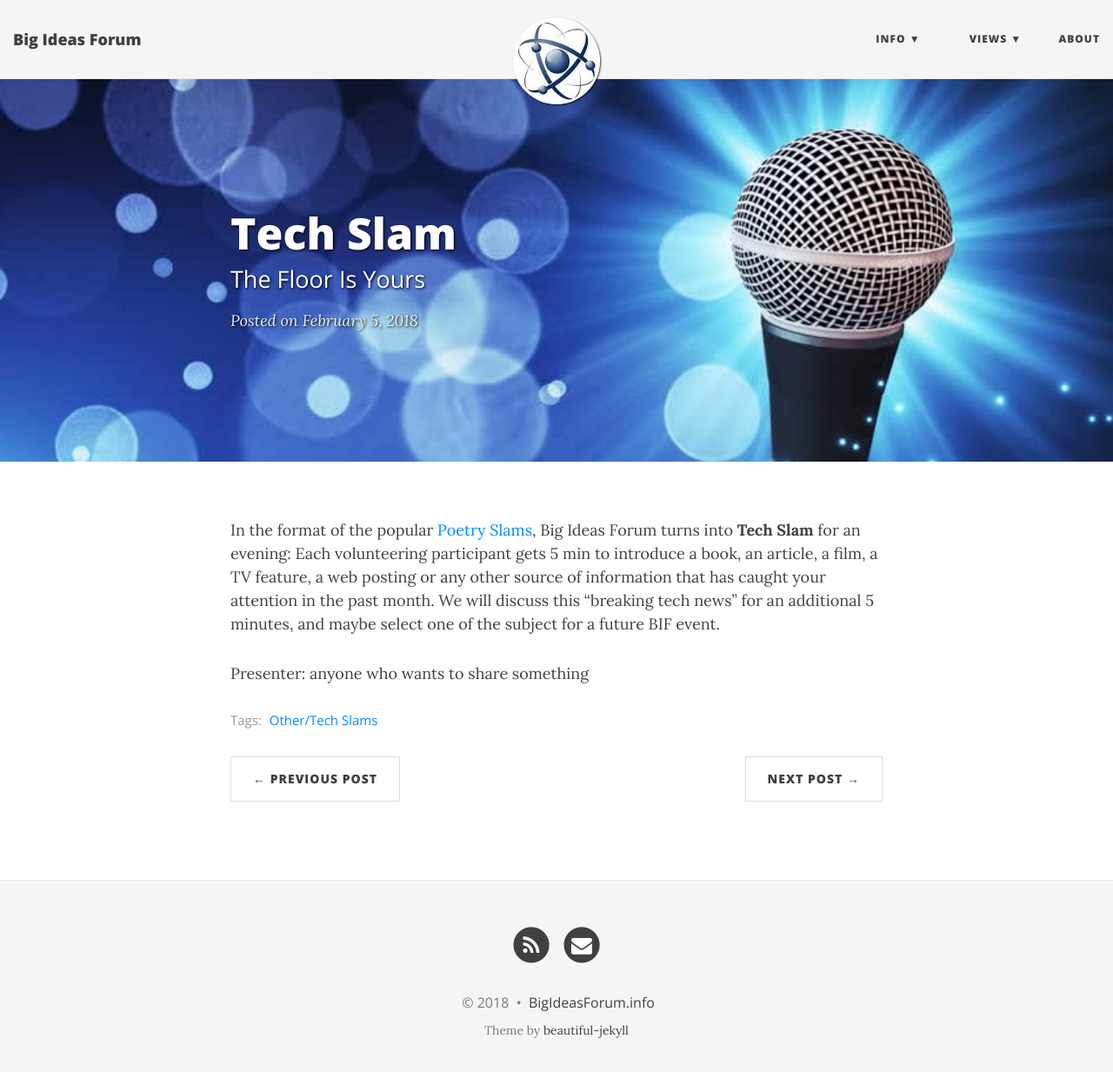
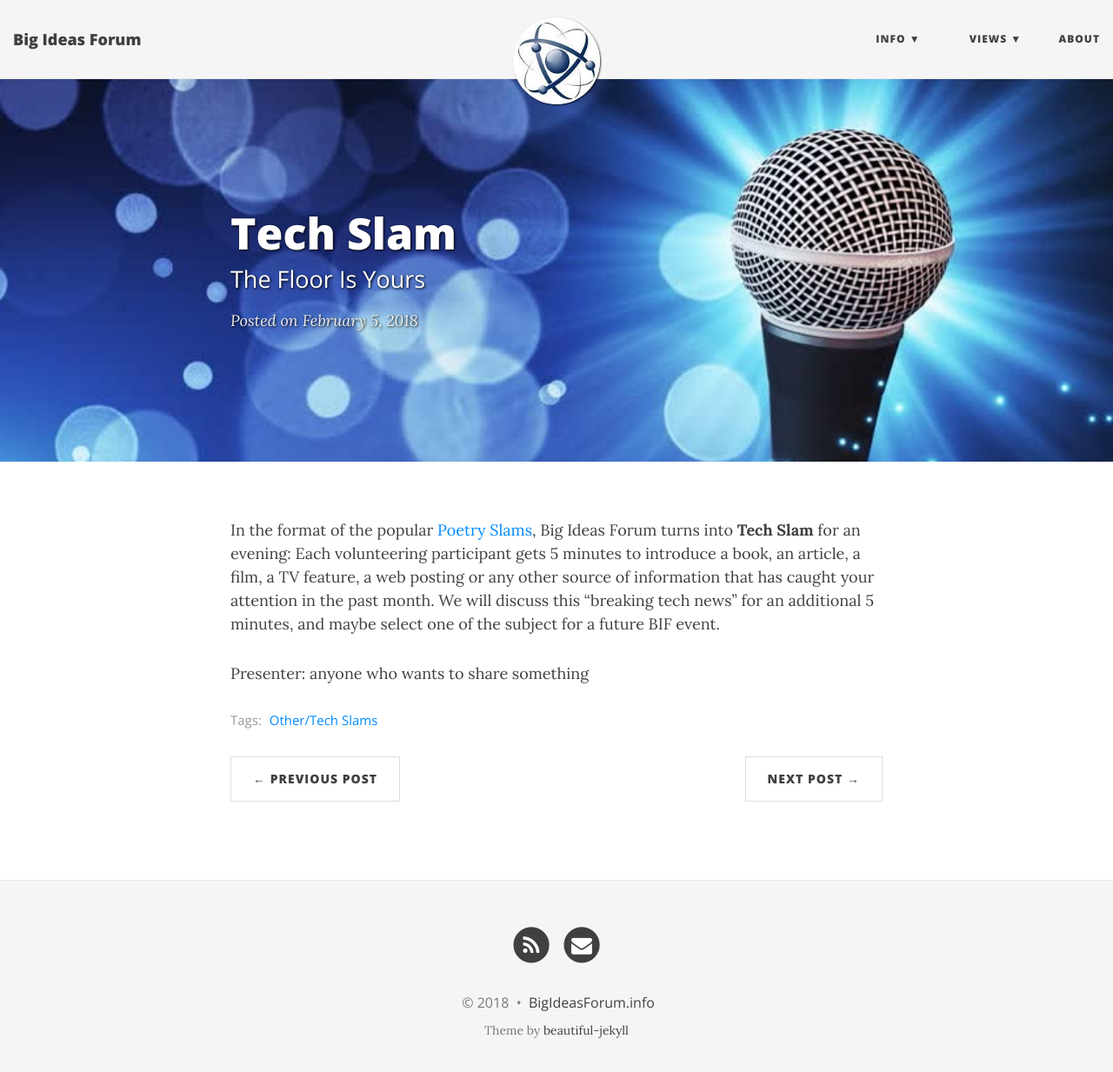
Before and after one commit to BigIdeasForum/bigideasforum.github.io, a Jekyll site: the page built from _posts/2018/2018-02-05-tech-slam3.md, in a window 1280 px wide and 1246 px high. Shown: the top 1233 px of the window at 87% size. Built offline with Jekyll 4.4.1, drawn with Linux system fonts in a browser that asks for light colours; nearby versions of some CDN libraries.

Commit message:
remove abbreviations

```diff
--- a/_posts/2018/2018-02-05-tech-slam3.md
+++ b/_posts/2018/2018-02-05-tech-slam3.md
@@ -8,6 +8,6 @@ tags: [Other/Tech Slams]
 bigimg: /img/slam.jpg
 ---
 
-In the format of the popular [Poetry Slams](https://en.wikipedia.org/wiki/Poetry_slam), Big Ideas Forum turns into **Tech Slam** for an evening: Each volunteering participant gets 5 min to introduce a book, an article, a film, a TV feature, a web posting or any other source of information that has caught your attention in the past month. We will discuss this “breaking tech news” for an additional 5 minutes, and maybe select one of the subject for a future BIF event.
+In the format of the popular [Poetry Slams](https://en.wikipedia.org/wiki/Poetry_slam), Big Ideas Forum turns into **Tech Slam** for an evening: Each volunteering participant gets 5 minutes to introduce a book, an article, a film, a TV feature, a web posting or any other source of information that has caught your attention in the past month. We will discuss this “breaking tech news” for an additional 5 minutes, and maybe select one of the subject for a future BIF event.
 
 Presenter: anyone who wants to share something
```
Also changed, not shown: _posts/2017/2017-10-09-tech-slam2.md (+1 -1 lines).
